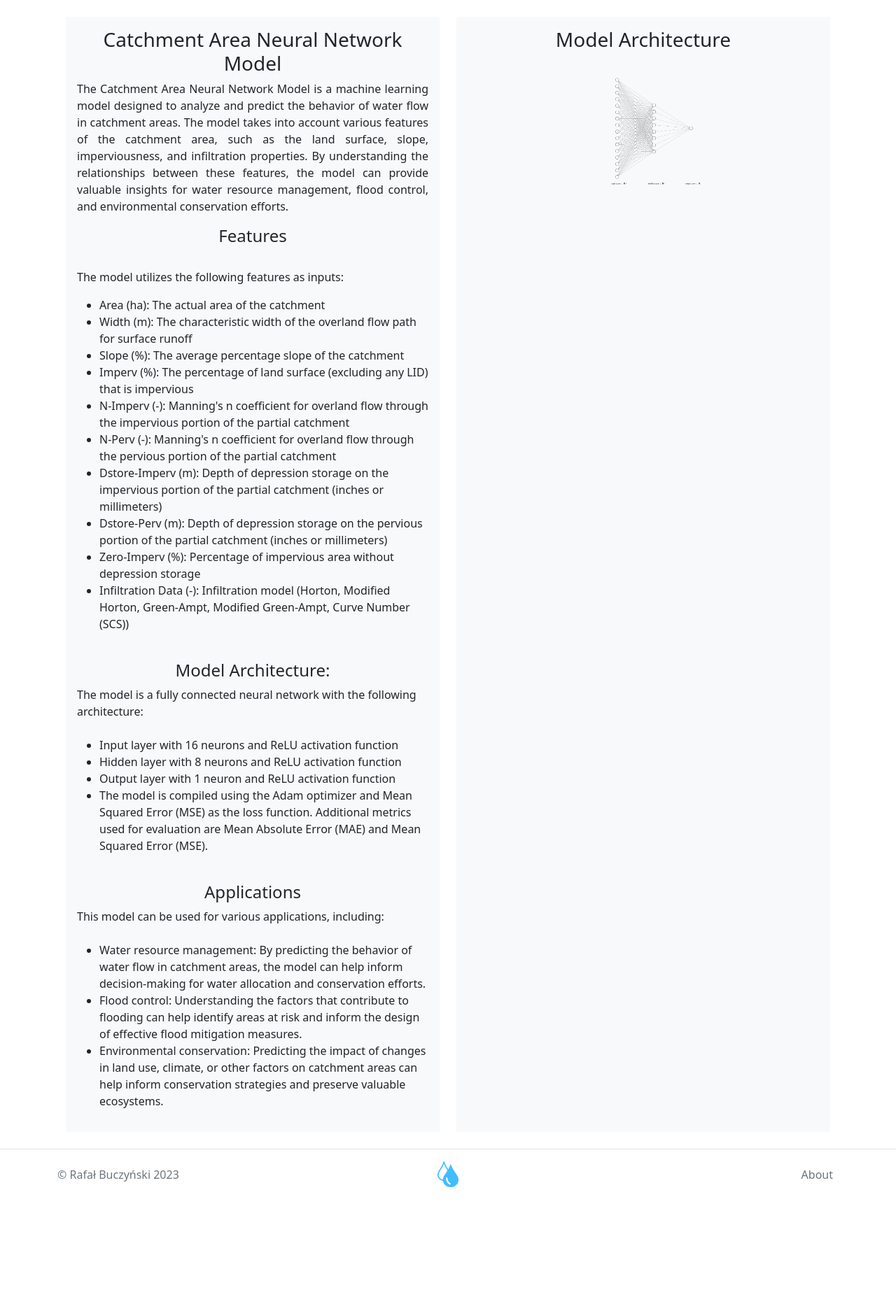
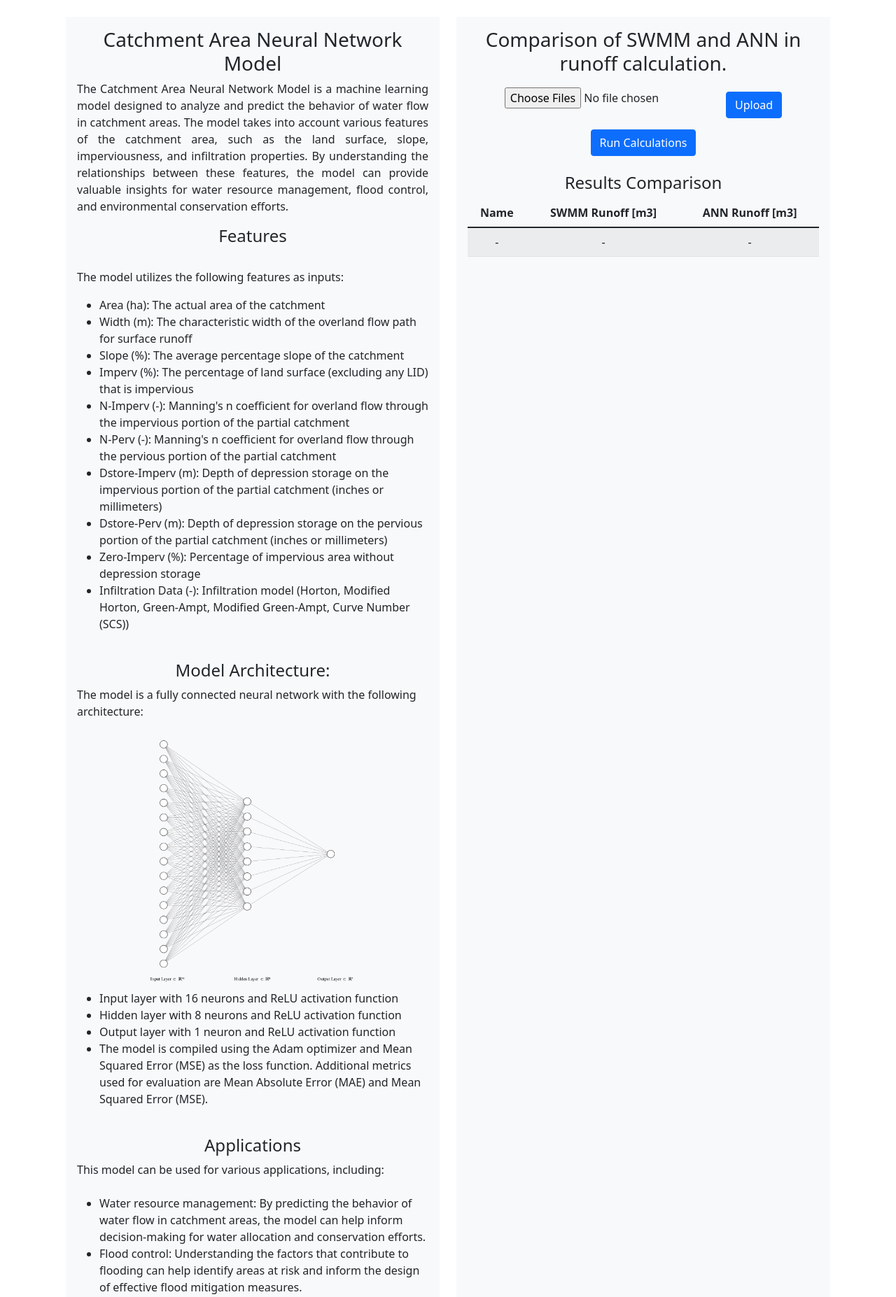
Before and after one commit to BuczynskiRafal/catchments_simulation, a Django app: page /calculations in a window 1280 px wide. Shown: the part 83-1937 px from the top of the page at 70% size. Before the commit the page ends 1780 px from the top, so only its background shows below. Run offline with Django 4.2, Linux system fonts and the light colour scheme; parts of the project's set-up code (start-up, migrations or seed data) failed here and were passed over; some libraries are stand-ins or nearby versions.

Commit message:
calculations view

```diff
--- a/cs_app/cs_app/settings.py
+++ b/cs_app/cs_app/settings.py
@@ -73,7 +73,8 @@ DATABASES = {
         'NAME': 'django_cs',
         'USER': 'django_cs',
         'PASSWORD': os.environ.get('DJANGO_CS_PASSWORD'),
-        'HOST': 'db',
+        # 'HOST': 'db',
+        'HOST': 'localhost',
         'PORT': '5432',
     }
 }
@@ -93,6 +94,7 @@ AUTH_PASSWORD_VALIDATORS = [
     },
 ]
 
+LOGIN_URL="/accounts/login/"
 
 LANGUAGE_CODE = "en-us"
 
--- a/cs_app/main/templates/main/calculations.html
+++ b/cs_app/main/templates/main/calculations.html
@@ -7,8 +7,9 @@
 <div class="container-fluid">
     <div class="row">
         <div class="col-md-6">
-            <!-- Lewa kolumna: Tekst -->
+            <!-- Left column -->
             <div class="bg-light p-3" style="min-height: 100%;">
+                {% load static %}
                 <h3 style="text-align: center;">Catchment Area Neural Network Model</h3>
                 <p  style="text-align: justify;">The Catchment Area Neural Network Model is a machine learning model designed to analyze and predict the behavior of water flow in catchment areas. The model takes into account various features of the catchment area, such as the land surface, slope, imperviousness, and infiltration properties. By understanding the relationships between these features, the model can provide valuable insights for water resource management, flood control, and environmental conservation efforts.</p>
                 <p>
@@ -30,6 +31,8 @@
                     <h4 style="text-align: center;">Model Architecture:</h4>
                     The model is a fully connected neural network with the following architecture:<br>
                     <br>
+                    <img src="{% static 'main/img/nn.png' %}" alt="Opis obrazu" class="img-fluid" style="display: block; width: 60%; height: auto; margin-left: auto; margin-right: auto;">
+
                     <ul>
                         <li>Input layer with 16 neurons and ReLU activation function<br></li>
                         <li>Hidden layer with 8 neurons and ReLU activation function<br></li>
@@ -50,11 +53,64 @@
             </div>
         </div>
         <div class="col-md-6">
-            <!-- Prawa kolumna: Tekst i zdjęcie -->
-            {% load static %}
+            <!-- Roght column -->
             <div class="bg-light p-3" style="min-height: 100%;">
-                <h3 style="text-align: center;">Model Architecture</h3>
-                <img src="{% static 'main/img/nn.png' %}" alt="Opis obrazu" class="img-fluid" style="display: block; width: 100%; height: auto;">
+
+                <h3 style="text-align: center;">Comparison of SWMM and ANN in runoff calculation.</h3>
+
+                <!-- Drop file -->
+                <div class="d-flex justify-content-center">
+                    <form action="/upload/" method="post" enctype="multipart/form-data" class="dropzone" id="my-dropzone">
+                        {% csrf_token %}
+                        <div class="fallback">
+                            <input name="file" type="file" multiple class="custom-file-input" />
+                            <input type="submit" value="Upload" class="btn btn-primary mt-3" />
+                        </div>
+                    </form>
+                </div>
+                <!-- Run calculations button -->
+                <form method="post" >
+                    {% csrf_token %}
+                    <div class="row mt-3">
+                        <div class="col-md-12 d-flex justify-content-center">
+                            <button type="submit" class="btn btn-primary">Run Calculations</button>
+                        </div>
+                    </div>
+                </form>
+
+                <br>
+                <h4 style="text-align: center;">Results Comparison</h4>
+
+
+
+                <table class="table table-striped">
+                    <thead>
+                        <tr>
+                            <th class="text-center">Name</th>
+                            <th class="text-center">SWMM Runoff [m3]</th>
+                            <th class="text-center">ANN Runoff [m3]</th>
+                        </tr>
+                    </thead>
+                    <tbody>
+                        {% if not df_is_empty %}
+                            {% for index, row in df.iterrows %}
+                                <tr>
+                                    <td class="text-center">{{ row.name }}</td>
+                                    <td class="text-center">{{ row.SWMM_Runoff_m3 }}</td>
+                                    <td class="text-center">{{ row.ANN_Runoff_m3 }}</td>
+                                </tr>
+                            {% endfor %}
+                        {% else %}
+                            <tr>
+                                <td class="text-center">-</td>
+                                <td class="text-center">-</td>
+                                <td class="text-center">-</td>
+                            </tr>
+                        {% endif %}
+                    </tbody>
+                </table>
+
+
             </div>
         </div>
 
--- a/cs_app/main/templates/main/simulation.html
+++ b/cs_app/main/templates/main/simulation.html
@@ -41,10 +41,9 @@
         </div>
         <div class="row mt-3">
             <div class="col-md-12 d-flex justify-content-center">
-                <button type="submit" class="btn btn-primary">Run Simulation</button>
+                <button type="button" class="btn btn-info" onclick="location.href='/calculations/'">Run Calculations</button>
             </div>
         </div>
-
 
 
         {% if show_download_button %}
--- a/cs_app/main/views.py
+++ b/cs_app/main/views.py
@@ -2,11 +2,13 @@ import os
 import datetime
 import pandas as pd
 import plotly.express as px
+import swmmio
 from django.conf import settings
 from django.shortcuts import render, redirect, get_object_or_404
 from django.http import HttpResponseRedirect, FileResponse, JsonResponse, HttpResponse, HttpResponseNotFound
 from django.core.files.storage import default_storage
 from django.urls import reverse
+from django.contrib import messages
 from django.contrib.auth import get_user_model
 from django.contrib.auth.decorators import login_required
 
@@ -15,8 +17,11 @@ from main.forms import UserProfileForm
 
 from . import services
 from .forms import ContactForm, SimulationForm
+from .predictor import predict_runoff
 
 from catchment_simulation.catchment_features_simulation import FeaturesSimulation
+from pyswmm import Simulation
+
 
 
 def plot(x, y="runoff", path=None, df=None, xaxes=False, start=0, stop=100, title=None, rename_labels=False, x_name=None, y_name=None):
@@ -144,7 +149,7 @@ def get_session_variables(request):
 
 
 def clear_session_variables(request):
-    for variable in ['show_download_button', 'user_plot', 'results_data', 'feature_name', 'output_file_name', 'output_file_url']:  # Dodaj 'output_file_url'
+    for variable in ['show_download_button', 'user_plot', 'results_data', 'feature_name', 'output_file_name', 'output_file_url']:
         if variable in request.session:
             del request.session[variable]
 
@@ -206,6 +211,34 @@ def download_result(request):
     else:
         return HttpResponseNotFound("File not found.")
 
+def calculations(request):
+    df = None
 
-def calculations(request):
-    return render(request, 'main/calculations.html')
+    if request.method == 'POST':
+        uploaded_file_path = request.session.get('uploaded_file_path', None)
+
+        if not uploaded_file_path:
+            messages.error(request, 'Please upload a file first.')
+        else:
+            try:
+                model = swmmio.Model(uploaded_file_path)
+                ann_predictions = predict_runoff(model).transpose()
+
+                with Simulation(uploaded_file_path) as sim:
+                    for _ in sim:
+                        pass
+
+                df = pd.DataFrame(
+                    data={
+                        "Name": model.subcatchments.dataframe.index,
+                        "SWMM_Runoff_m3": model.subcatchments.dataframe["TotalRunoffMG"].values,
+                        "ANN_Runoff_m3": ann_predictions,
+                    },
+                )
+
+            except Exception as e:
+                messages.error(request, 'Error occurred while performing calculations: {}'.format(str(e)))
+
+    df_is_empty = df is None or df.empty
+
+    return render(request, 'main/calculations.html', {'df': df, 'df_is_empty': df_is_empty})
```
Also changed, not shown: cs_app/main/predictor.py (added, +32 -0 lines), cs_app/main/static/main/img/nn.png, cs_app/main/static/main/img/nn.svg, 7 other files.
